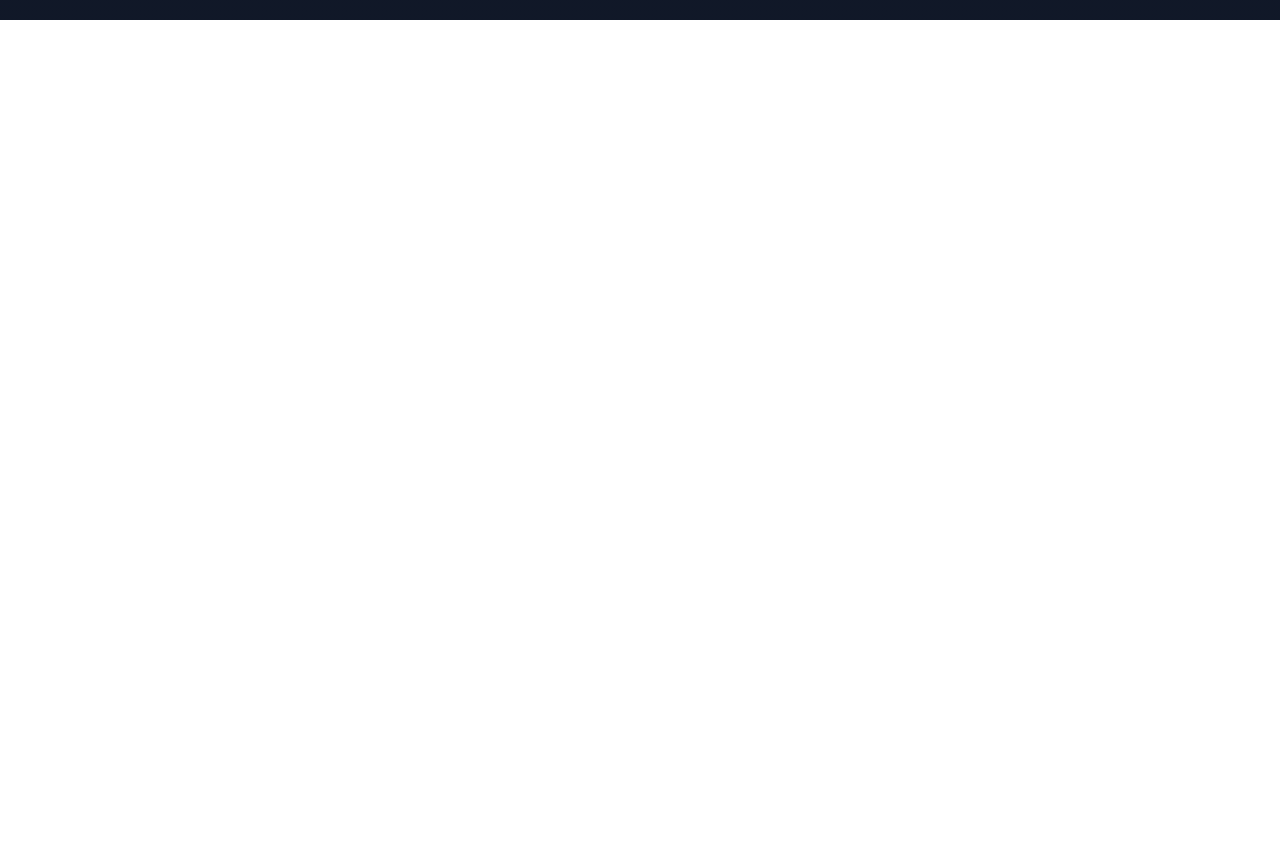
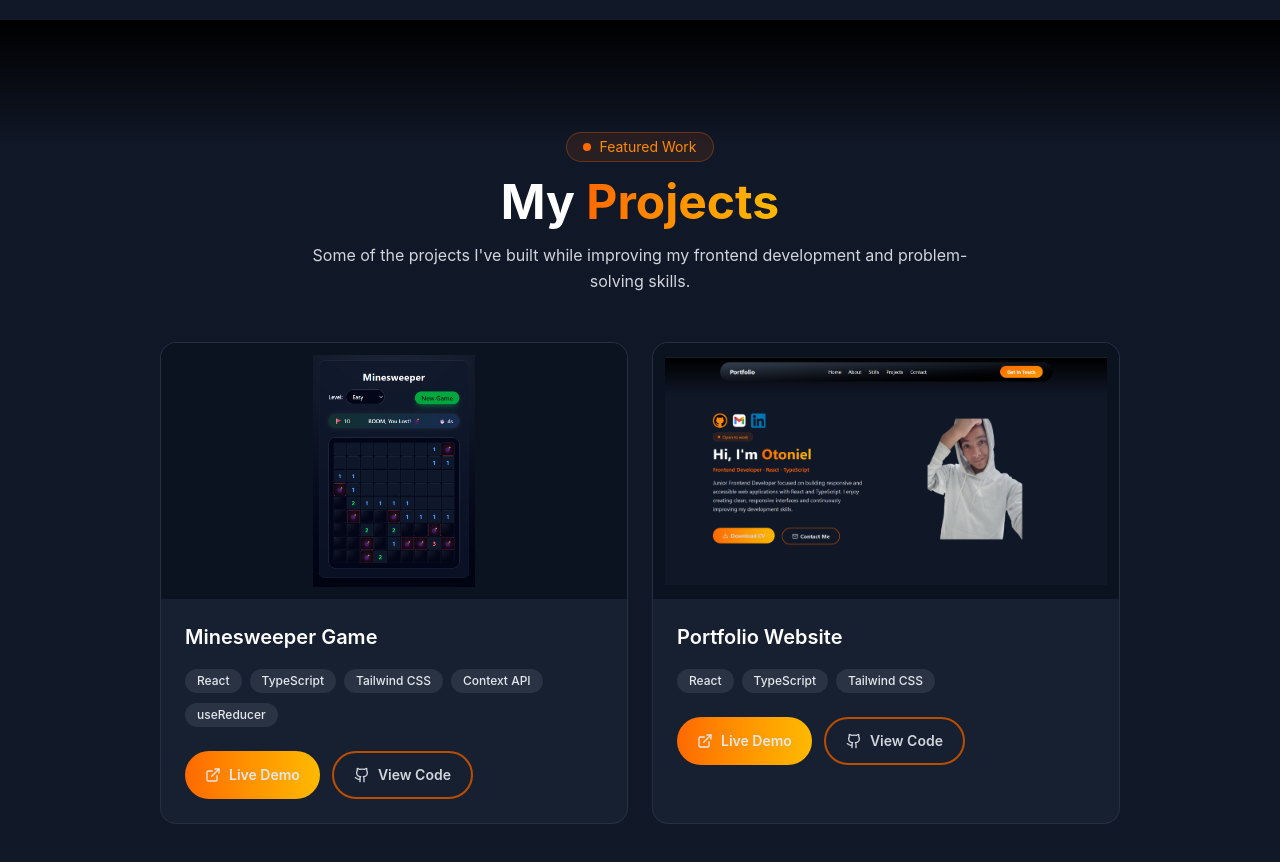
Before and after one commit to OtonielG/frontend-portfolioTS, a React (Vite) app: page / in a window 1280 px wide. Shown: the part 2400-3262 px from the top of the page. Before the commit the page ends 2420 px from the top, so only its background shows below. Built offline with nearby package versions, Linux system fonts and the light colour scheme.

Commit message:
Add Projects section

```diff
--- a/src/App.tsx
+++ b/src/App.tsx
@@ -1,6 +1,7 @@
 import About from "./components/About";
 import Hero from "./components/Hero";
 import Navbar from "./components/Navbar";
+import Projects from "./components/Projects";
 import Skills from "./components/Skills";
 
 function App() {
@@ -11,6 +12,7 @@ function App() {
         <Hero />
         <About />
         <Skills />
+        <Projects />
       </main>
     </div>
   );
--- a/src/components/About.tsx
+++ b/src/components/About.tsx
@@ -1,6 +1,12 @@
-import { Code2, Lightbulb, Rocket } from "lucide-react";
+import { Code2, Lightbulb, Rocket, type LucideIcon } from "lucide-react";
 
-const highlights = [
+interface Highlight {
+  icon: LucideIcon;
+  title: string;
+  description: string;
+}
+
+const highlights: Highlight[] = [
   {
     icon: Code2,
     title: "Modern Frontend Stack",
--- /dev/null
+++ b/src/components/Projects.tsx
@@ -0,0 +1,148 @@
+import { ExternalLink, Github } from "lucide-react";
+
+import minesweeperShot from "../assets/projects/Minesweeper.png";
+import portfolioShot from "../assets/projects/Portfolio.png";
+
+interface Project {
+  title: string;
+  screenshot: string;
+  screenshotAlt: string;
+  technologies: string[];
+  githubUrl: string;
+  liveUrl?: string;
+}
+
+const projects: Project[] = [
+  {
+    title: "Minesweeper Game",
+    screenshot: minesweeperShot,
+    screenshotAlt:
+      "Minesweeper game interface showing the board and dark visual style",
+    technologies: [
+      "React",
+      "TypeScript",
+      "Tailwind CSS",
+      "Context API",
+      "useReducer",
+    ],
+    githubUrl: "https://github.com/yourusername/minesweeper",
+    liveUrl: "https://your-minesweeper-demo.com",
+  },
+  {
+    title: "Portfolio Website",
+    screenshot: portfolioShot,
+    screenshotAlt: "Portfolio website interface showing main sections",
+    technologies: ["React", "TypeScript", "Tailwind CSS"],
+    githubUrl: "https://github.com/yourusername/portfolio",
+    liveUrl: "https://your-portfolio-demo.com",
+  },
+];
+
+export default function Projects() {
+  return (
+    <section
+      id="projects"
+      aria-labelledby="projects-heading"
+      className="relative flex min-h-dvh w-full flex-col justify-center overflow-hidden bg-linear-to-br from-gray-900 via-gray-900 to-gray-900 px-6 pt-28 pb-16 md:px-14 lg:px-40"
+    >
+      <div className="absolute top-0 left-0 h-32 w-full pointer-events-none bg-linear-to-b from-black to-transparent" />
+
+      <header className="flex w-full flex-col items-center">
+        <span
+          className="flex w-fit items-center gap-2 rounded-full border border-orange-500/30 bg-orange-500/10 px-4 py-1 text-sm text-orange-400 animate-on-mount"
+          style={{ animationDelay: "0.2s" }}
+        >
+          <span className="h-2 w-2 rounded-full bg-orange-500" />
+          Featured Work
+        </span>
+
+        <h2
+          id="projects-heading"
+          className="mt-4 text-center text-3xl font-bold text-white sm:text-4xl lg:text-5xl animate-on-mount"
+          style={{ animationDelay: "0.3s" }}
+        >
+          My{" "}
+          <span className="bg-linear-to-r from-orange-500 to-amber-400 bg-clip-text text-transparent">
+            Projects
+          </span>
+        </h2>
+
+        <p
+          className="mt-4 max-w-2xl text-center text-sm leading-relaxed text-gray-300 sm:text-base animate-on-mount"
+          style={{ animationDelay: "0.4s" }}
+        >
+          Some of the projects I&apos;ve built while improving my frontend
+          development and problem-solving skills.
+        </p>
+      </header>
+
+      <div
+        className="mt-12 grid w-full grid-cols-1 gap-6 lg:grid-cols-2 animate-on-mount"
+        style={{ animationDelay: "0.5s" }}
+      >
+        {projects.map((project) => (
+          <article
+            key={project.title}
+            className="flex h-full flex-col overflow-hidden rounded-2xl border border-gray-700/50 bg-gray-800/50 backdrop-blur-sm transition-transform duration-300 hover:-translate-y-1 hover:shadow-[0_0_24px_rgba(255,165,0,0.12)]"
+          >
+            <div className="flex h-56 items-center justify-center overflow-hidden bg-[#0b1220] p-3 sm:h-64">
+              <img
+                src={project.screenshot}
+                alt={project.screenshotAlt}
+                className="h-full w-full object-contain"
+              />
+            </div>
+
+            <div className="flex flex-1 flex-col p-6">
+              <h3 className="text-xl font-semibold text-white">
+                {project.title}
+              </h3>
+
+              <ul
+                className="mt-4 flex flex-wrap gap-2"
+                aria-label={`Technologies used in ${project.title}`}
+              >
+                {project.technologies.map((tech) => (
+                  <li
+                    key={tech}
+                    className="hover:scale-110 transition-transform duration-300"
+                  >
+                    <span className="inline-flex rounded-full bg-gray-700/60 px-3 py-1 text-xs font-medium text-gray-200">
+                      {tech}
+                    </span>
+                  </li>
+                ))}
+              </ul>
+
+              <div className="mt-6 flex flex-col gap-3 sm:flex-row">
+                {project.liveUrl && (
+                  <a
+                    href={project.liveUrl}
+                    target="_blank"
+                    rel="noreferrer"
+                    className="inline-flex items-center justify-center gap-2 rounded-full bg-linear-to-r from-orange-500 to-amber-400 px-5 py-3 text-sm font-semibold text-gray-200 transition-shadow duration-300 hover:shadow-[0_0_20px_rgba(255,165,0,0.28)]"
+                    aria-label={`Open live demo of ${project.title}`}
+                  >
+                    <ExternalLink className="h-4 w-4" aria-hidden="true" />
+                    Live Demo
+                  </a>
+                )}
+
+                <a
+                  href={project.githubUrl}
+                  target="_blank"
+                  rel="noreferrer"
+                  className="inline-flex items-center justify-center gap-2 rounded-full border-2 border-amber-700 px-5 py-3 text-sm font-semibold text-gray-300 transition-all duration-300 hover:bg-amber-700 hover:shadow-[0_0_20px_rgba(255,165,0,0.2)]"
+                  aria-label={`Open GitHub repository of ${project.title}`}
+                >
+                  <Github className="h-4 w-4" aria-hidden="true" />
+                  View Code
+                </a>
+              </div>
+            </div>
+          </article>
+        ))}
+      </div>
+    </section>
+  );
+}
--- a/src/components/Skills.tsx
+++ b/src/components/Skills.tsx
@@ -9,7 +9,12 @@ import tailwindIcon from "../assets/skills/tailwind-svgrepo-com.svg";
 import tsIcon from "../assets/skills/typescript-svgrepo-com.svg";
 import vscodeIcon from "../assets/skills/visual-studio-code-svgrepo-com.svg";
 
-const skills = [
+interface Skill {
+  name: string;
+  icon: string;
+}
+
+const skills: Skill[] = [
   { name: "React", icon: reactIcon },
   { name: "TypeScript", icon: tsIcon },
   { name: "JavaScript", icon: jsIcon },
--- a/src/index.css
+++ b/src/index.css
@@ -1,4 +1,8 @@
 @import "tailwindcss";
+
+html {
+  scroll-behavior: smooth;
+}
 
 @keyframes fadeUpOnMount {
   from {
```
Also changed, not shown: src/assets/projects/Minesweeper.png (added), src/assets/projects/Portfolio.png (added).
